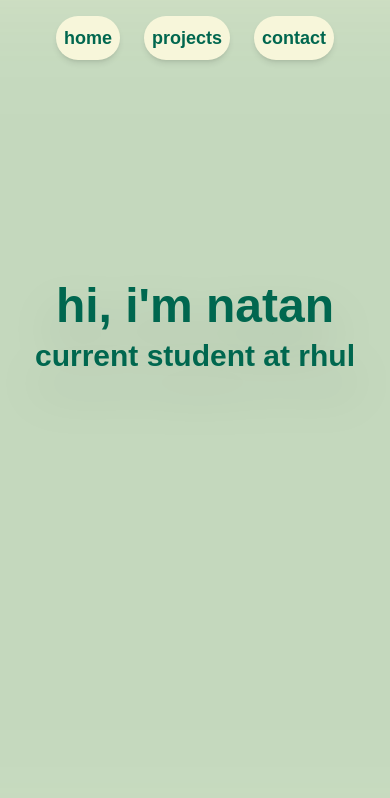
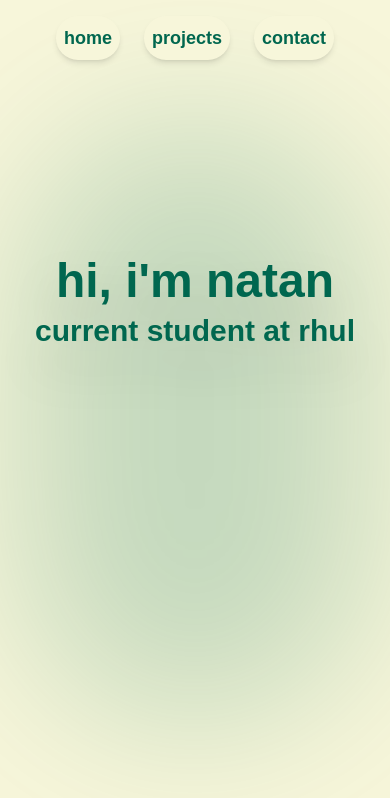
Before and after one commit to Tworye01/portfolio, a React (Vite) app: page / in a window 390 px wide. Shown: the top 798 px of the page. Built offline with nearby package versions, Linux system fonts and the light colour scheme.

Commit message:
fix: mobile fixes

```diff
--- a/src/contact/contact.tsx
+++ b/src/contact/contact.tsx
@@ -5,7 +5,7 @@ import { FaGithub, FaLinkedin, FaEnvelope } from 'react-icons/fa';
 export default function Contacts() {
   return (
     <main className="h-screen flex flex-col items-center bg-cream-100 relative overflow-hidden">
-      <div className="absolute top-1/2 left-1/2 h-[1000px] w-[1700px] -translate-x-1/2 -translate-y-1/2 rounded-full bg-darkgreen-100 opacity-15 blur-[80px] transform z-0"></div>
+       <div className="absolute top-1/2 left-1/2 h-[600px] w-[90%] md:h-[1000px] md:w-[1700px] -translate-x-1/2 -translate-y-1/2 rounded-full bg-darkgreen-100 opacity-20 blur-[80px]"></div>
 
       <div className="flex flex-col shadow-md bg-cream-100 rounded-lg p-8 sm:p-14 items-center text-center mt-32 sm:mt-64 font-rubik z-10">
         <h1 className="text-4xl sm:text-6xl font-bold text-darkgreen-100 mb-6 sm:mb-8">Get in Touch</h1>
--- a/src/home.tsx
+++ b/src/home.tsx
@@ -3,9 +3,9 @@ import { NavigationBarComponent } from './components/navbar';
 
 export default function Home() {
   return (
-    <main className="relative min-h-screen flex flex-col overflow-y-auto">
+    <main className="relative h-screen flex flex-col overflow-y-auto">
       <div className="fixed top-0 left-0 h-full w-full bg-cream-100 z-0">
-        <div className="absolute top-1/2 left-1/2 h-[1000px] w-[1700px] -translate-x-1/2 -translate-y-1/2 rounded-full bg-darkgreen-100 opacity-20 blur-[80px]"></div>
+        <div className="absolute top-1/2 left-1/2 h-[600px] w-[90%] md:h-[1000px] md:w-[1700px] -translate-x-1/2 -translate-y-1/2 rounded-full bg-darkgreen-100 opacity-20 blur-[80px]"></div>
       </div>
 
       <div className="flex flex-1 justify-center items-center z-10 pt-32">
--- a/src/projects/projects.tsx
+++ b/src/projects/projects.tsx
@@ -4,8 +4,8 @@ import { ProjectCardComponent } from '../components/project';
 
 export default function Projects() {
   return (
-    <main className="overflow-y-auto relative flex flex-col items-center bg-cream-100 min-h-screen">
-      <div className="absolute top-1/2 left-1/2 h-[1000px] w-[1700px] -translate-x-1/2 -translate-y-1/2 rounded-full bg-darkgreen-100 opacity-15 blur-[80px] transform"></div>
+    <main className="overflow-y-auto relative flex flex-col items-center bg-cream-100 h-screen">
+       <div className="absolute top-1/2 left-1/2 h-[600px] w-[90%] md:h-[1000px] md:w-[1700px] -translate-x-1/2 -translate-y-1/2 rounded-full bg-darkgreen-100 opacity-20 blur-[80px]"></div>
 
       <div className="flex-grow mt-32 flex flex-col items-center">
         <h3 className="p-2 text-2xl drop-shadow-2xl font-bold font-rubik text-darkgreen-100 mb-2 text-center">
```
